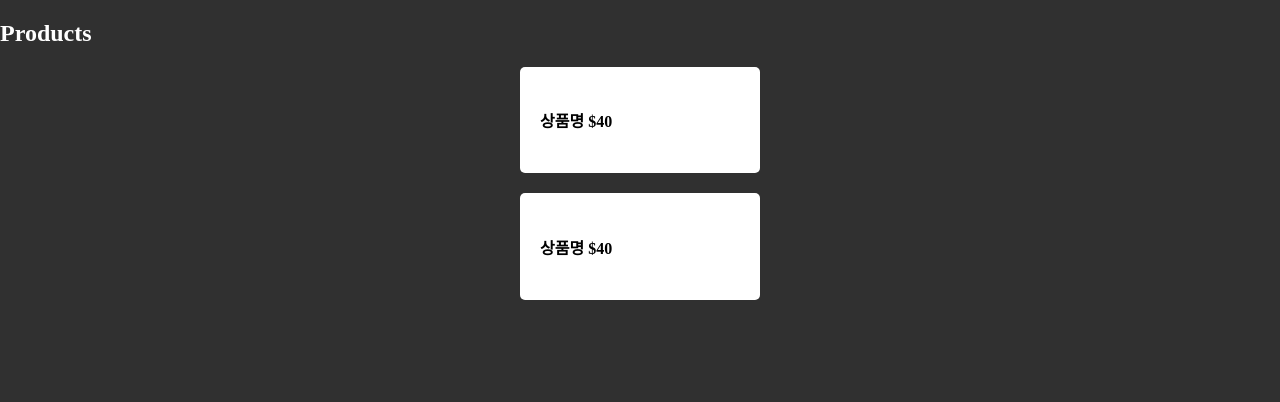
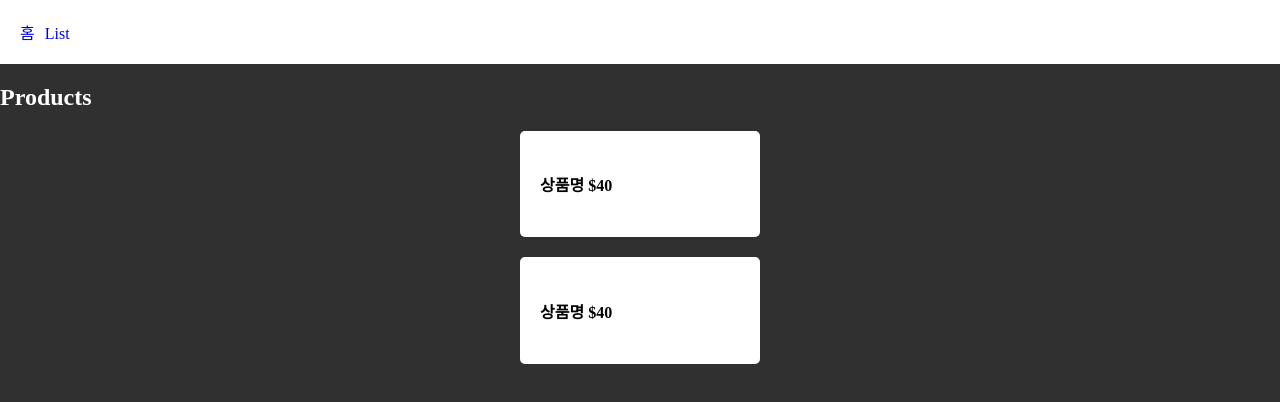
Before and after one commit to rowooncoding/next-fresh, a Next.js app: page /list in a window 1280 px wide. Shown: the top 402 px of the page. Built offline with nearby package versions, Linux system fonts and the light colour scheme.

Commit message:
[docs] 공통 컴포넌트는 layout 컴포넌트에다가 만들자

```diff
--- a/app/layout.js
+++ b/app/layout.js
@@ -1,14 +1,21 @@
-import './globals.css'
+import Link from "next/link";
+import "./globals.css";
 
 export const metadata = {
-  title: 'Create Next App',
-  description: 'Generated by create next app',
-}
+  title: "Create Next App",
+  description: "Generated by create next app",
+};
 
 export default function RootLayout({ children }) {
   return (
     <html lang="en">
-      <body>{children}</body>
+      <body>
+        <div className="navbar">
+          <Link href="/">홈</Link>
+          <Link href="/list">List</Link>
+        </div>
+        {children}
+      </body>
     </html>
-  )
+  );
 }
--- a/app/page.js
+++ b/app/page.js
@@ -7,10 +7,6 @@ const inter = Inter({ subsets: ["latin"] });
 export default function Home() {
   return (
     <div>
-      <div className="navbar">
-        <Link href="/">홈</Link>
-        <Link href="/list">List</Link>
-      </div>
       <h4 className="title">애플 후레시</h4>
       <p className="title-sub">by dev rowoon</p>
     </div>
```
